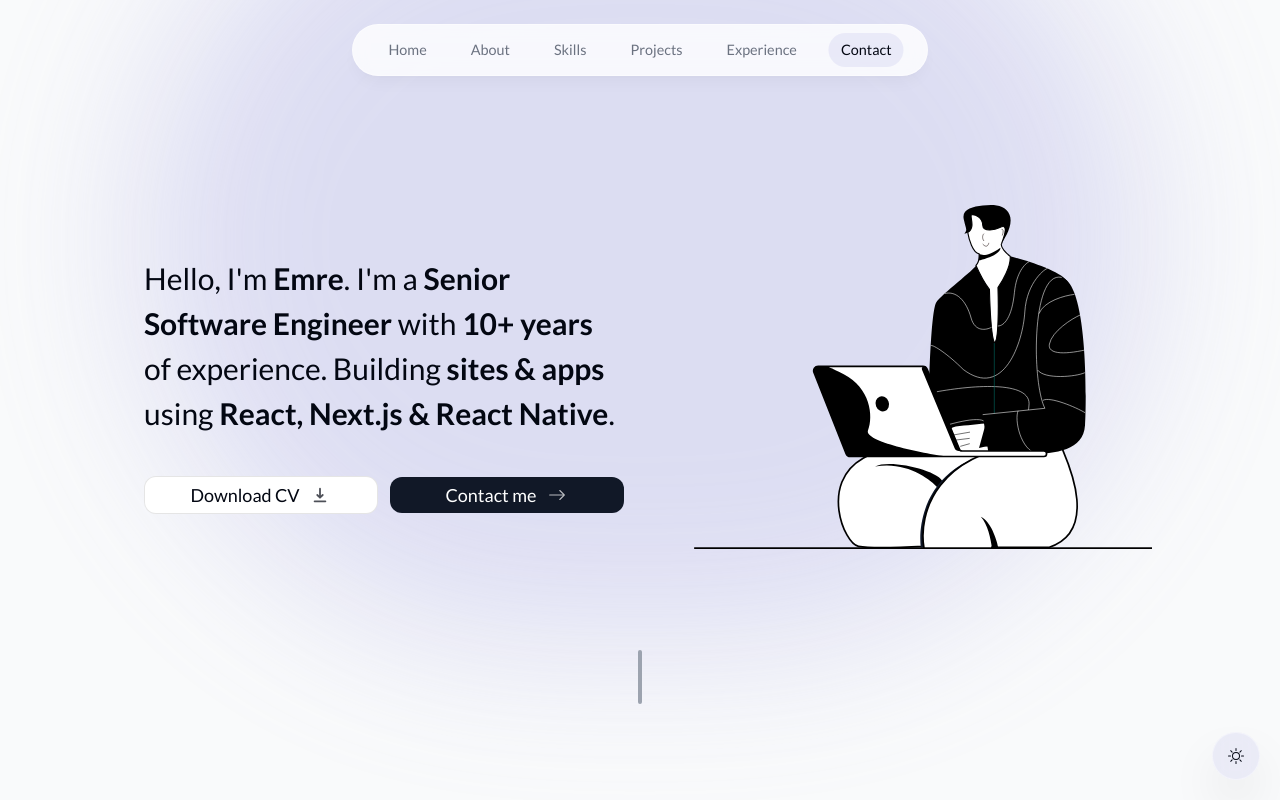
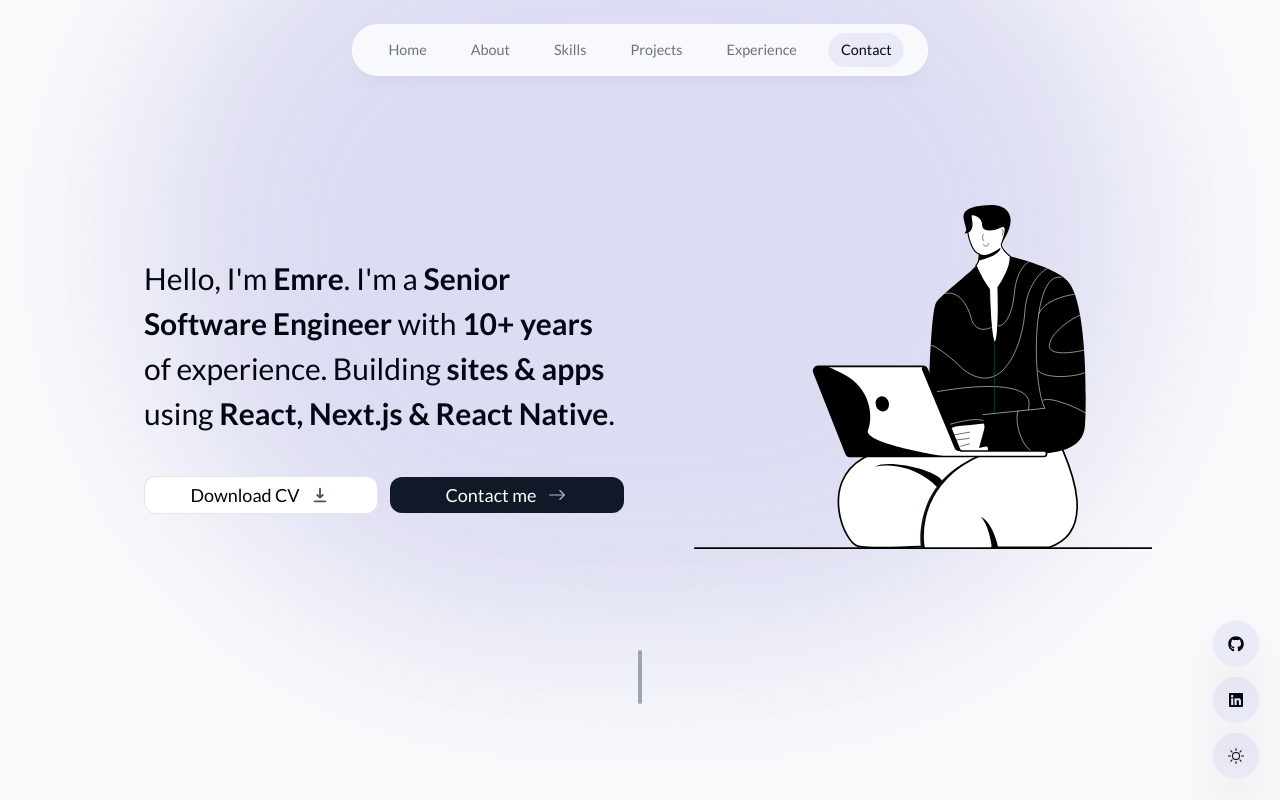
Before and after one commit to emre-ergun/engramsoft-web-portfolio, a React (Vite) app: page / in a window 1280 px wide. Shown: the top 800 px of the page. Built offline with nearby package versions, Linux system fonts and the light colour scheme.

Commit message:
cv changed. linkedin and github buttons added. email changed to pvt.emreergun@gmail.com

```diff
--- a/lib/data.ts
+++ b/lib/data.ts
@@ -51,13 +51,14 @@
   'React Context',
   'Python',
   'Rust',
+  'C/C++',
   'Framer Motion',
 ] as const;
 
 export const experiencesData = [
   {
     title: 'Senior Software Engineer',
-    location: 'Istanbul, Turkey',
+    location: 'EngramSoft - Istanbul, Turkey',
     description:
       'I have been developing web and mobile apps using React, Next.js, and React Native. ',
     icon: React.createElement(FaReact),
@@ -65,7 +66,7 @@
   },
   {
     title: 'Senior Software Engineer',
-    location: 'Istanbul, Turkey',
+    location: 'Tech Companies - Istanbul, Turkey',
     description:
       'I have been developing software for embedded platforms. I have a strong background in C, and I am also proficient in Python, Rust, C++, and JavaScript. My experience includes developing high-quality software for IoT solutions, CI/CD processes, and system design.',
     icon: React.createElement(VscDebugConsole),
@@ -73,11 +74,11 @@
   },
   {
     title: 'Graduated University',
-    location: 'Trabzon, Turkey',
+    location: 'Karadeniz Technical University - Trabzon, Turkey',
     description:
       'Bachelor of Science in Electrical and Electronics Engineering.',
     icon: React.createElement(LuGraduationCap),
-    date: '2012',
+    date: '2007  - 2012',
   },
 ] as const;
 
--- a/src/components/Footer.tsx
+++ b/src/components/Footer.tsx
@@ -2,7 +2,11 @@
   return (
     <footer className='mb-10 px-4 text-center text-gray-500'>
       <small className='mb-2 block text-xs'>
-        &copy; {(new Date).getFullYear()} EngramSoft. All rights reserved.
+        &copy; {new Date().getFullYear()}{' '}
+        <a href='https://engramsoft.com' className='underline'>
+          EngramSoft
+        </a>
+        . All rights reserved.
       </small>
     </footer>
   );
--- a/src/components/ThemeSwitch.tsx
+++ b/src/components/ThemeSwitch.tsx
@@ -1,15 +1,32 @@
 import { BsMoon, BsSun } from 'react-icons/bs';
 import { useThemeContext } from '../../context/theme-context';
+import { FaGithub, FaLinkedin } from 'react-icons/fa';
 
 export default function ThemeSwitch() {
   const { theme, toggleTheme } = useThemeContext();
 
   return (
-    <button
-      className='fixed bottom-5 right-5 w-[3rem] h-[3rem] rounded-full bg-[rgba(174,173,230,0.2)] bg-opacity-80 backdrop-blur-[0.5rem] border border-white border-opacity-40 shadow-2xl flex justify-center items-center hover:scale-[1.15] active:scale-100 transition-all duration-500 dark:bg-[rgba(121,55,102,0.5)] '
-      onClick={toggleTheme}
-    >
-      {theme === 'light' ? <BsSun /> : <BsMoon />}
-    </button>
+    <div className='fixed bottom-5 right-5 flex flex-col gap-2'>
+      <a
+        href='https://www.github.com/emre-ergun'
+        target='_blank'
+        className='w-[3rem] h-[3rem] rounded-full bg-[rgba(174,173,230,0.2)] bg-opacity-80 backdrop-blur-[0.5rem] border border-white border-opacity-40 shadow-2xl flex justify-center items-center hover:scale-[1.15] active:scale-100 transition-all duration-500 dark:bg-[rgba(121,55,102,0.5)] '
+      >
+        {<FaGithub />}
+      </a>
+      <a
+        href='https://www.linkedin.com/in/ergunemre'
+        target='_blank'
+        className='w-[3rem] h-[3rem] rounded-full bg-[rgba(174,173,230,0.2)] bg-opacity-80 backdrop-blur-[0.5rem] border border-white border-opacity-40 shadow-2xl flex justify-center items-center hover:scale-[1.15] active:scale-100 transition-all duration-500 dark:bg-[rgba(121,55,102,0.5)] '
+      >
+        {<FaLinkedin />}
+      </a>
+      <button
+        className='w-[3rem] h-[3rem] rounded-full bg-[rgba(174,173,230,0.2)] bg-opacity-80 backdrop-blur-[0.5rem] border border-white border-opacity-40 shadow-2xl flex justify-center items-center hover:scale-[1.15] active:scale-100 transition-all duration-500 dark:bg-[rgba(121,55,102,0.5)] '
+        onClick={toggleTheme}
+      >
+        {theme === 'light' ? <BsSun /> : <BsMoon />}
+      </button>
+    </div>
   );
 }
--- a/src/sections/Contact.tsx
+++ b/src/sections/Contact.tsx
@@ -50,8 +50,8 @@
       <SectionHeader title='Contact me' />
       <p className='text-gray-700 -mt-6 dark:text-white/80'>
         Please contact me directly at{' '}
-        <a className='underline' href='mailto:emreergun@engramsoft.com'>
-          emreergun@engramsoft.com
+        <a className='underline' href='mailto:pvt.emreergun@gmail.com'>
+          pvt.emreergun@gmail.com
         </a>{' '}
         or through this form.
       </p>
--- a/src/sections/Hero.tsx
+++ b/src/sections/Hero.tsx
@@ -50,7 +50,7 @@
               animate={{ opacity: 1, y: 0 }}
             >
               <a
-                href='/EmreErgunCV01072024.pdf'
+                href='/EmreErgun271024Web.pdf'
                 download
                 className='group bg-white px-5 py-1 flex w-1/2 items-center justify-center gap-2 rounded-xl borderBlack outline-none hover:scale-105 active:scale-100  transition dark:bg-white/10 text-nowrap'
               >
```
Also changed, not shown: 2 other files (tests, documents, lock files or other folders).
